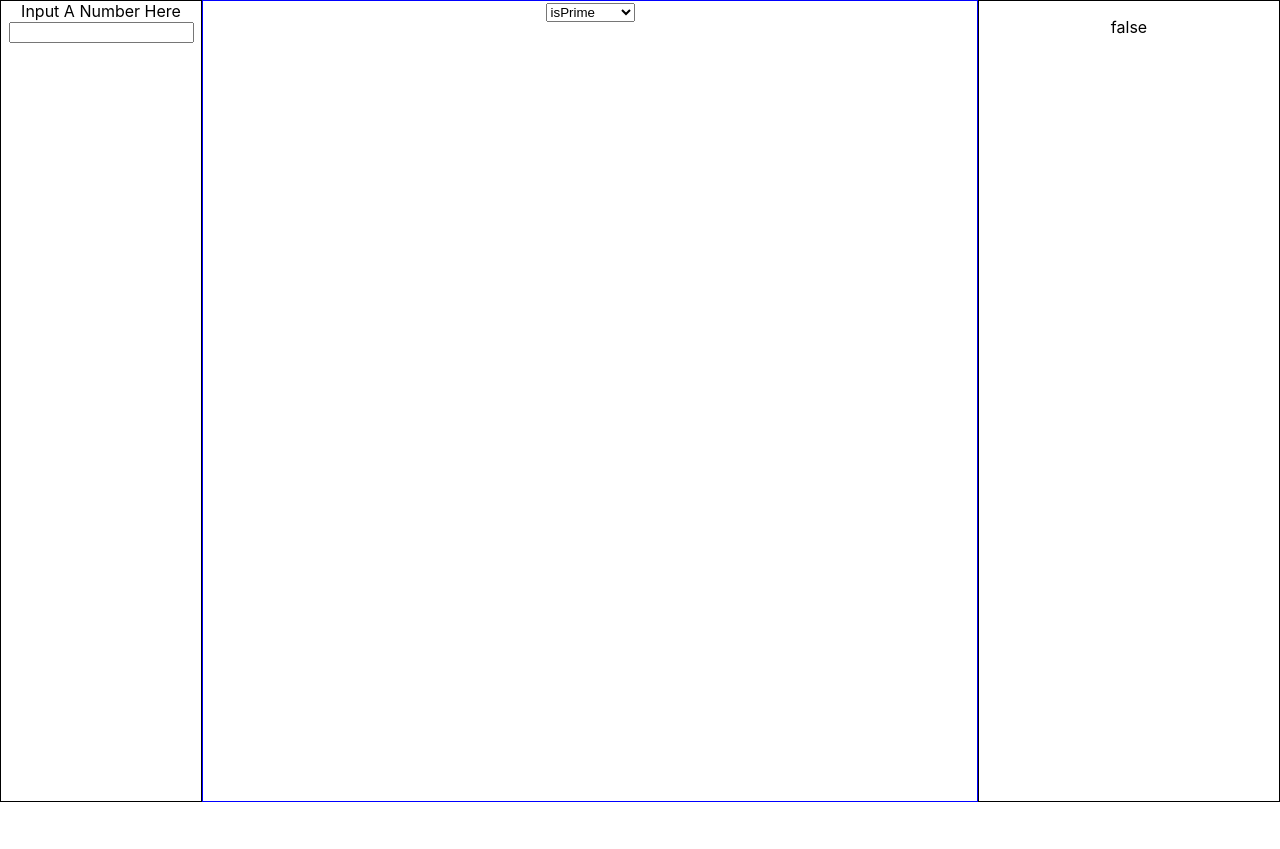
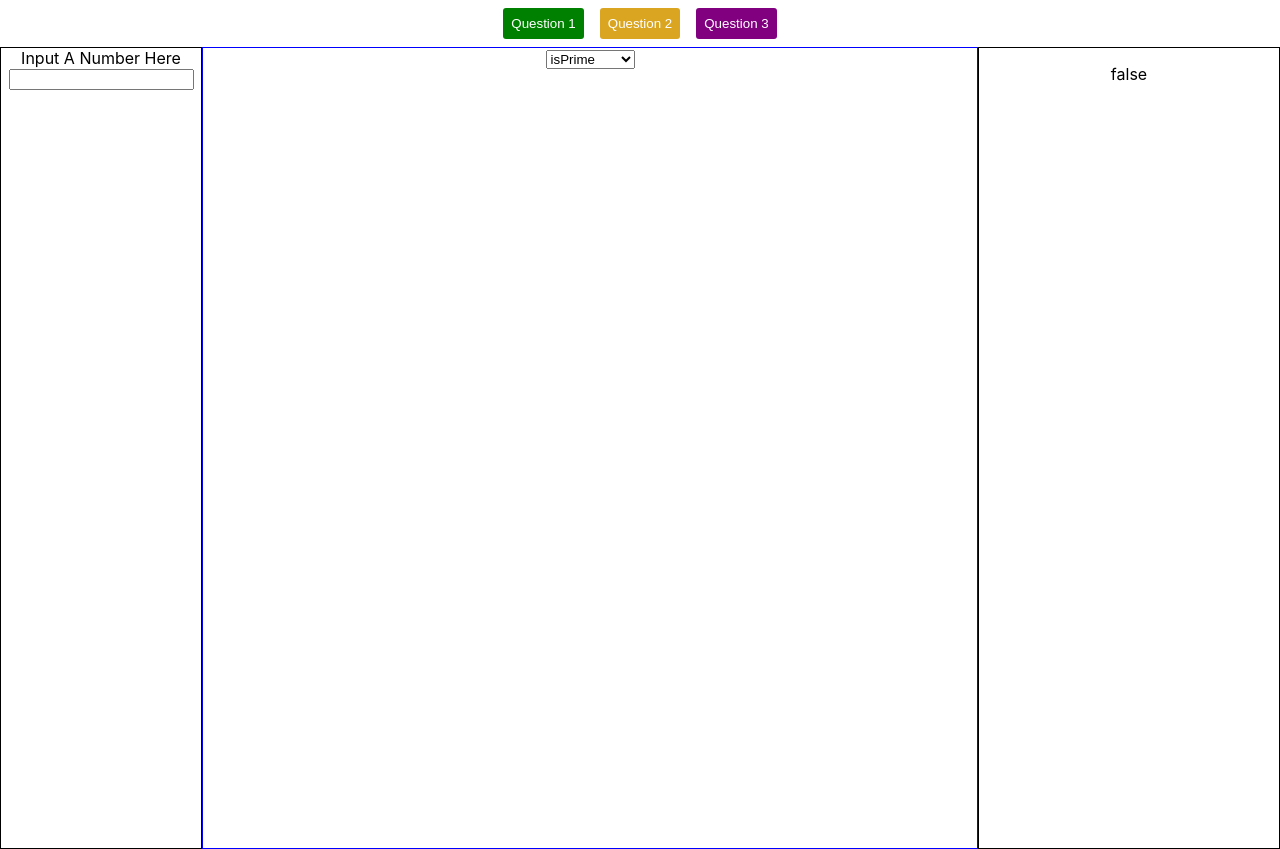
Before and after one commit to AlphaNiner1415/lseg-test, a React (Create React App) app: page / in a window 1280 px wide. Before the commit the page ends 802 px from the top, so only its background shows below. Built offline with nearby package versions, Linux system fonts and the light colour scheme.

Commit message:
make the app support multiple problems

```diff
--- a/src/App.css
+++ b/src/App.css
@@ -1,29 +1,27 @@
 .App {
   text-align: center;
-  display: flex;
-  flex-flow: row;
-  min-width: 600px;
+
 }
 
-.Column1 {
-    width: 200px;
-    height: 100vh;
-    border: 1px solid black;
-}
-.Column2 {
-    height: 100vh;
-    border: 1px solid blue;
-    flex-grow: 2;
-}
-.Column3{
-    width: 300px;
-    height: 100vh;
-    border: 1px solid black;
+.btn {
+    padding: 0.5rem;
+    color: white;
+    border: black;
+    border-radius: 3px;
+    margin: 0.5rem;
 }
 
-@media (max-width: 600px) {
-    .App {
+.btn:hover {
+    filter: brightness(1.25);
+    cursor: pointer;
+}
 
-        overflow: visible;
-    }
+.btn-green {
+    background-color: green;
 }
+.btn-gold {
+    background-color: goldenrod;
+}
+.btn-purple {
+    background-color: purple;
+}
--- a/src/App.js
+++ b/src/App.js
@@ -1,91 +1,33 @@
 import logo from './logo.svg';
 import './App.css';
 import React, { useState, useEffect } from 'react';
+import QuestionOne from './QuestionOne/QuestionOne';
 
 function App() {
-    const [ numValue, setNumValue ] = useState(0);
-    const [ functionName, setFunctionName ] = useState('isPrime')
-    const [ constraintSatistfied, setConstraintSatistfied ] = useState("ji");
-    const computeConstraint = () => {
-        console.log("Compute constraint running with num of: ", numValue);
-        if (functionName === "isPrime") {
-            console.log("prime called");
-            setConstraintSatistfied(isPrime(numValue).toString());
-        } else {
-            setConstraintSatistfied(isFibonacci(numValue).toString());
-        }
-    };
-    useEffect(() => {
-        computeConstraint()
-
-
-    }, [numValue, functionName])
-
-
-    const isPrime = (num) => {
-        console.log("isPrime called with: ", num)
-        for (let i = 2, s = Math.sqrt(num); i <= s; i++)
-            if (num % i === 0) return false;
-        return num > 1;
-    }
-    const isFibonacci = (query, count = 1, last = 0) => {
-        if (count < query) {
-            return isFibonacci(query, count + last, count);
-        }
-        if (count === query) {
-            return true;
-        }
-        return false;
-    };
-
-    const handleOnNumChange = (e) => {
-        e.preventDefault();
-        if(!e.target.checkValidity()){
-            console.log("Invalid")
-            return;
-        }
-        setNumValue(Math.floor(e.target.value))
-        console.log("Num change running with: ", numValue)
-        //computeConstraint()
-
-    }
-    const handleOnFuncNameChange = (e) => {
-        e.preventDefault()
-        if(!e.target.checkValidity()){
-            return;
-        }
-        setFunctionName(e.target.value);
-        //computeConstraint();
-    }
+    const [ currentQuestion, setCurrentQuestion ] = useState("Question1")
     return (
         <div className="App">
-            <div className="Column1">
-                <form>
-                    <label for="number">Input A Number Here</label>
-                    <input
-                        type="number"
-                        name="number"
-                        id="number"
-                        onChange={handleOnNumChange}
-                    />
-                </form>
-            </div>
-            <div className="Column2">
-                <form>
-                    <select
-                        id="calculationType"
-                        name="calculationType"
-                        defaultValue="isPrime"
-                        onChange={handleOnFuncNameChange}
-                    >
-                        <option value="isPrime">isPrime</option>
-                        <option value="isFibonacci">isFibonacci</option>
-                    </select>
-                </form>
-            </div>
-            <div className="Column3">
-                <p>{constraintSatistfied}</p>
-            </div>
+            <header>
+                <button
+                    className="btn btn-green"
+                    onClick={() => setCurrentQuestion("Question1")}
+                >
+                    Question 1
+                </button>
+                <button
+                    className="btn btn-gold"
+                    onClick={() => setCurrentQuestion("Question2")}
+                >
+                    Question 2
+                </button>
+                <button
+                    className="btn btn-purple"
+                    onClick={() => setCurrentQuestion("Question3")}
+                >
+                    Question 3
+                </button>
+            </header>
+            {currentQuestion === "Question1" ? <QuestionOne /> : <></>}
         </div>
     );
 }
--- /dev/null
+++ b/src/QuestionOne/QuestionOne.css
@@ -0,0 +1,28 @@
+
+.Container{
+    display: flex;
+    flex-flow: row;
+    min-width: 600px;
+}
+.Column1 {
+    width: 200px;
+    height: 100vh;
+    border: 1px solid black;
+}
+.Column2 {
+    height: 100vh;
+    border: 1px solid blue;
+    flex-grow: 2;
+}
+.Column3{
+    width: 300px;
+    height: 100vh;
+    border: 1px solid black;
+}
+
+@media (max-width: 600px) {
+    .Container {
+
+        overflow: visible;
+    }
+}
--- /dev/null
+++ b/src/QuestionOne/QuestionOne.js
@@ -0,0 +1,86 @@
+import React, { useState, useEffect } from 'react';
+import './QuestionOne.css';
+const QuestionOne = (props) =>{
+    const [numValue, setNumValue] = useState(0);
+    const [functionName, setFunctionName] = useState("isPrime");
+    const [constraintSatistfied, setConstraintSatistfied] = useState("ji");
+    const computeConstraint = () => {
+        console.log("Compute constraint running with num of: ", numValue);
+        if (functionName === "isPrime") {
+            console.log("prime called");
+            setConstraintSatistfied(isPrime(numValue).toString());
+        } else {
+            setConstraintSatistfied(isFibonacci(numValue).toString());
+        }
+    };
+    useEffect(() => {
+        computeConstraint();
+    }, [numValue, functionName]);
+
+    const isPrime = (num) => {
+        console.log("isPrime called with: ", num);
+        for (let i = 2, s = Math.sqrt(num); i <= s; i++)
+            if (num % i === 0) return false;
+        return num > 1;
+    };
+    const isFibonacci = (query, count = 1, last = 0) => {
+        if (count < query) {
+            return isFibonacci(query, count + last, count);
+        }
+        if (count === query) {
+            return true;
+        }
+        return false;
+    };
+
+    const handleOnNumChange = (e) => {
+        e.preventDefault();
+        if (!e.target.checkValidity()) {
+            console.log("Invalid");
+            return;
+        }
+        setNumValue(Math.floor(e.target.value));
+        console.log("Num change running with: ", numValue);
+        //computeConstraint()
+    };
+    const handleOnFuncNameChange = (e) => {
+        e.preventDefault();
+        if (!e.target.checkValidity()) {
+            return;
+        }
+        setFunctionName(e.target.value);
+        //computeConstraint();
+    };
+    return (
+        <div className="Container">
+            <div className="Column1">
+                <form>
+                    <label for="number">Input A Number Here</label>
+                    <input
+                        type="number"
+                        name="number"
+                        id="number"
+                        onChange={handleOnNumChange}
+                    />
+                </form>
+            </div>
+            <div className="Column2">
+                <form>
+                    <select
+                        id="calculationType"
+                        name="calculationType"
+                        defaultValue="isPrime"
+                        onChange={handleOnFuncNameChange}
+                    >
+                        <option value="isPrime">isPrime</option>
+                        <option value="isFibonacci">isFibonacci</option>
+                    </select>
+                </form>
+            </div>
+            <div className="Column3">
+                <p>{constraintSatistfied}</p>
+            </div>
+        </div>
+    );
+};
+export default QuestionOne;
```
